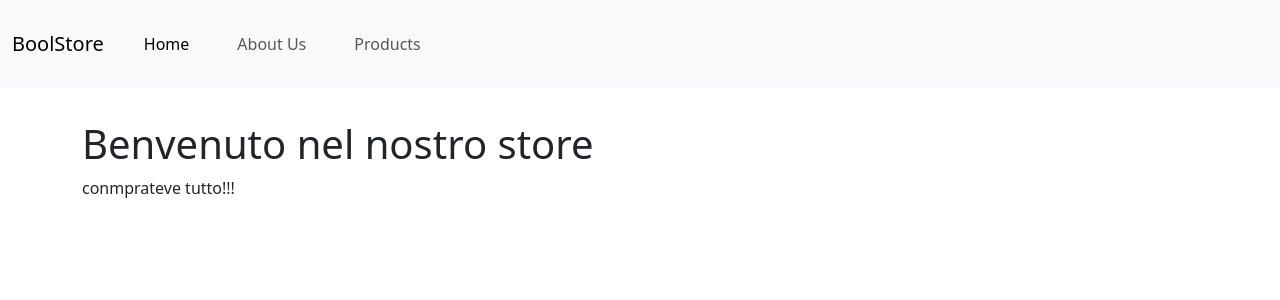
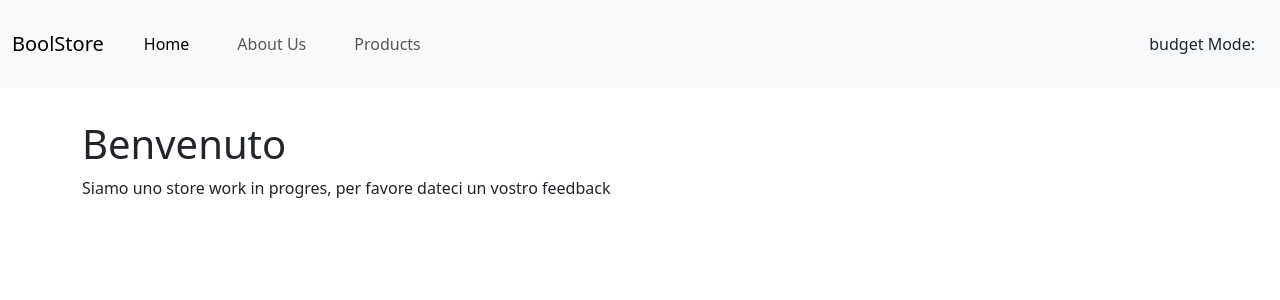
Before and after one commit to Anniballi-Andrea/react-context-api, a React (Vite) app: page / in a window 1280 px wide. Shown: the top 300 px of the page. Built offline with nearby package versions, Linux system fonts and the light colour scheme.

Commit message:
mileston i hope is done

```diff
--- a/src/App.jsx
+++ b/src/App.jsx
@@ -4,12 +4,18 @@ import AboutUs from "./pages/AboutUs";
 import Products from "./pages/Products";
 import DefaultLayouts from "./layouts/DefaultLayouts";
 import Product from "./pages/Product";
+import BudgetContext from "./context/BudgetContext";
+import { useState } from "react";
+
 
 
 function App() {
 
+  const [budgetMode, setBudgetMode] = useState(false)
+
 
   return (
+    <BudgetContext.Provider value={{ budgetMode, setBudgetMode }}>
       <BrowserRouter>
         <Routes>
           <Route element={<DefaultLayouts />}>
@@ -21,8 +27,9 @@ function App() {
 
         </Routes>
       </BrowserRouter>
+    </BudgetContext.Provider>
   )
 }
-
-
+//
+//
 export default App
--- a/src/components/Header.jsx
+++ b/src/components/Header.jsx
@@ -1,6 +1,12 @@
+
+import { useContext } from "react";
 import { NavLink } from "react-router-dom";
+import BudgetContext from "../context/BudgetContext"
+
 
 export default function Header() {
+
+    const prova = useContext(BudgetContext)
 
 
     return (
@@ -34,6 +40,7 @@ export default function Header() {
 
                         </ul>
                     </div>
+                    <button className="btn">budget Mode:  </button>
                 </div>
             </nav>
         </header>
--- /dev/null
+++ b/src/context/BudgetContext.jsx
@@ -0,0 +1,4 @@
+import { createContext } from "react";
+
+const BudgetContext = createContext();
+export default BudgetContext;
--- a/src/pages/HomePage.jsx
+++ b/src/pages/HomePage.jsx
@@ -1,9 +1,7 @@
-
-import Header from "../components/Header";
-
 
 
 export default function HomePage() {
+
 
 
     return (
@@ -11,8 +9,8 @@ export default function HomePage() {
 
             <main>
                 <div className="container">
-                    <h1>Benvenuto nel nostro store</h1>
-                    <p>conmprateve tutto!!!</p>
+                    <h1>Benvenuto </h1>
+                    <p>Siamo uno store work in progres, per favore dateci un vostro feedback</p>
                 </div>
             </main>
 
```
Lines whose indentation alone changed are shown as unchanged.
